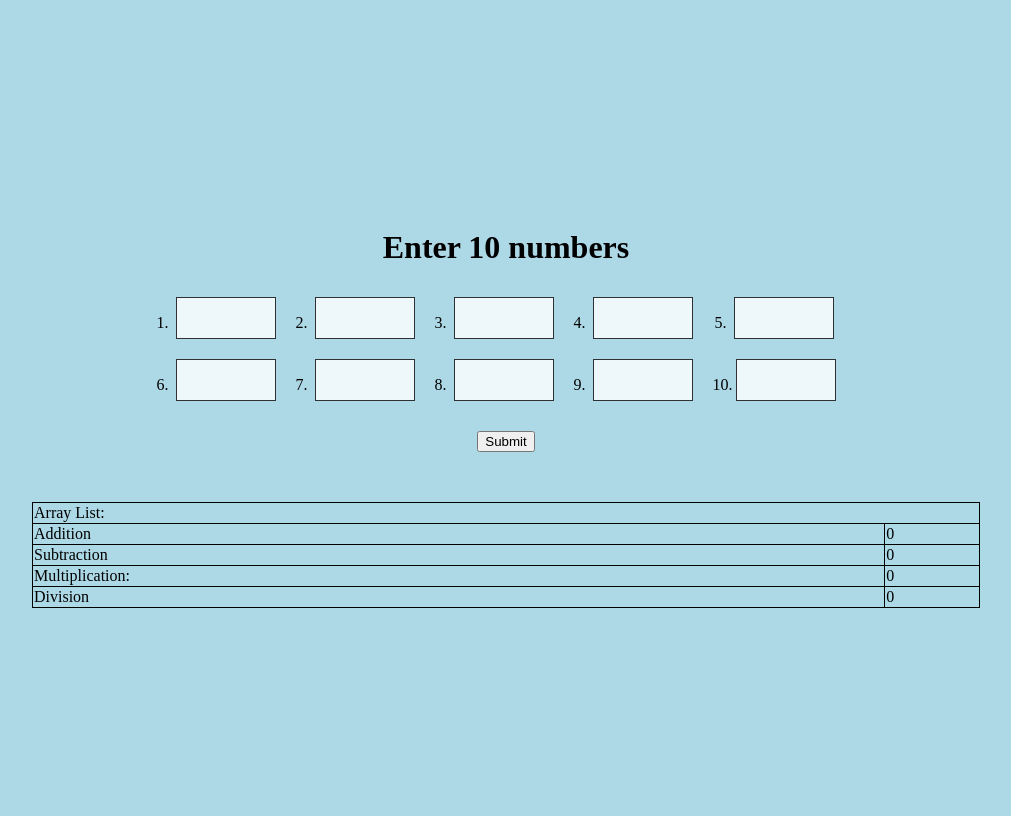
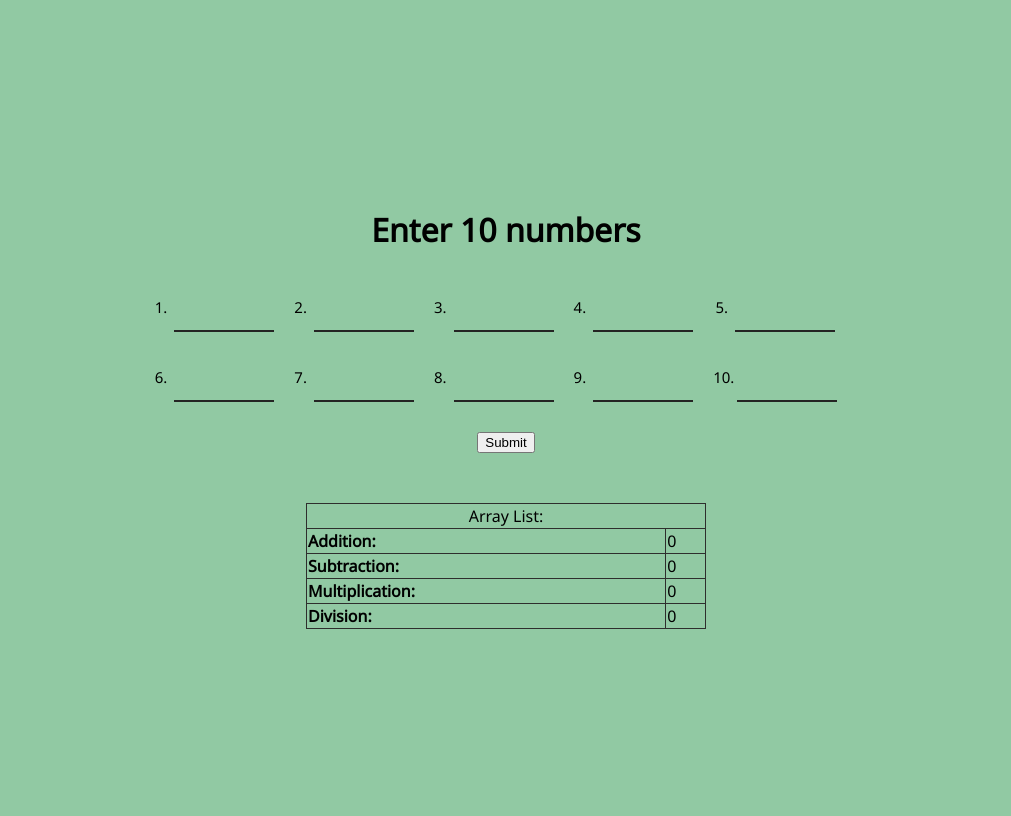
Before and after one commit to charss/array-php, a PHP site: page / in a window 1280 px wide. Shown: the whole page, without its empty margins (134-1145 px from the left). Run offline with PHP 8.4, Linux system fonts and the light colour scheme.

Commit message:
Finished project

```diff
--- a/index.php
+++ b/index.php
@@ -9,16 +9,16 @@
 			<h1>Enter 10 numbers</h1>
 			<form action="" method='post'>
 				<div class='grid'>
-					<div><label>1.</label><input class='grid-item' type=text name='num1'/></div>
-					<div><label>2.</label><input class='grid-item' type=text name='num2'/></div>
-					<div><label>3.</label><input class='grid-item' type=text name='num3'/></div>
-					<div><label>4.</label><input class='grid-item' type=text name='num4'/></div>
-					<div><label>5.</label><input class='grid-item' type=text name='num5'/></div>
-					<div><label>6.</label><input class='grid-item' type=text name='num6'/></div>
-					<div><label>7.</label><input class='grid-item' type=text name='num7'/></div>
-					<div><label>8.</label><input class='grid-item' type=text name='num8'/></div>
-					<div><label>9.</label><input class='grid-item' type=text name='num9'/></div>
-					<div><label>10. </label><input class='grid-item' type=text name='num10' id='ten' /></div>
+					<div><label>1.</label><input class='grid-item' type=text name='num1' maxlength=9/></div>
+					<div><label>2.</label><input class='grid-item' type=text name='num2' maxlength=9/></div>
+					<div><label>3.</label><input class='grid-item' type=text name='num3' maxlength=9/></div>
+					<div><label>4.</label><input class='grid-item' type=text name='num4' maxlength=9/></div>
+					<div><label>5.</label><input class='grid-item' type=text name='num5' maxlength=9/></div>
+					<div><label>6.</label><input class='grid-item' type=text name='num6' maxlength=9/></div>
+					<div><label>7.</label><input class='grid-item' type=text name='num7' maxlength=9/></div>
+					<div><label>8.</label><input class='grid-item' type=text name='num8' maxlength=9/></div>
+					<div><label>9.</label><input class='grid-item' type=text name='num9' maxlength=9/></div>
+					<div><label>10. </label><input class='grid-item' type=text name='num10' id='ten'  maxlength=9/></div>
 
 				</div>
 				<input type='submit' name='submit'/>
@@ -50,7 +50,7 @@
 
 			<table id='try'>
 				<tr>
-					<td colspan='2'>
+					<td colspan='2' class='array_list'>
 						<?php
 							for ($i = 0; $i < count($arr); $i++) {
 								if ($i == 0 || $i == count($arr) - 1) {
@@ -63,7 +63,7 @@
 					</td>
 				</tr>
 				<tr>
-					<td>Addition</td>
+					<td class='darken'>Addition:</td>
 					<td>
 						<?php
 							if (count($num_array) > 0) {
@@ -75,7 +75,7 @@
 					</td>
 				</tr>
 				<tr>
-					<td>Subtraction</td>
+					<td class='darken'>Subtraction:</td>
 					<td>
 						<?php
 							$diff = 0;
@@ -91,7 +91,7 @@
 					</td>
 				</tr>
 				<tr>
-					<td>Multiplication:</td>
+					<td class='darken'>Multiplication:</td>
 					<td>
 						<?php
 							if (count($num_array) > 0) {
@@ -103,7 +103,7 @@
 					</td>
 				</tr>
 				<tr>
-					<td>Division</td>
+					<td class='darken'>Division:</td>
 					<td>
 						<?php
 							$quo = 1;
--- a/style.css
+++ b/style.css
@@ -1,14 +1,17 @@
+@import url('https://fonts.googleapis.com/css2?family=Noto+Sans&display=swap');
+
 body {
-	background: lightblue;
-
+	background: #91c9a3;
+	font-family: 'Noto Sans';
 }
 
 table, td, th {
-  	border: 1px solid black;
+  	border: 1px solid #2e2e2d;
 }
 
+
 table {
-	width: 75%;
+	width: 400px;
   	border-collapse: collapse;
 }
 
@@ -29,21 +32,22 @@ table {
 }
 
 .grid-item {
-	background-color: rgba(255, 255, 255, 0.8);
-	border: 1px solid rgba(0, 0, 0, 0.8);
-	padding: 20px;
-	font-size: 30px;
-	text-align: center;
+	font-size: 20px;
 	width: 100px;
-	height: 20px;
+	height: 50px;
 	margin-bottom: 20px;
 	margin-right: 20px;
-
-
+	background: transparent;
+	border: 0px;
+	border-bottom: 2px;
+	border-style: solid;
+	border-color: #242423;
+	text-align: left;
 }
 
 label {
 	margin-right: 7px;
+	font-size: 15px;
 }
 
 #ten {
@@ -53,3 +57,12 @@ label {
 form {
 	margin-bottom: 50px;
 }
+
+.array_list {
+	text-align: center;
+	vertical-align: middle;
+}
+
+.darken {
+	font-weight: bold;
+}
```
